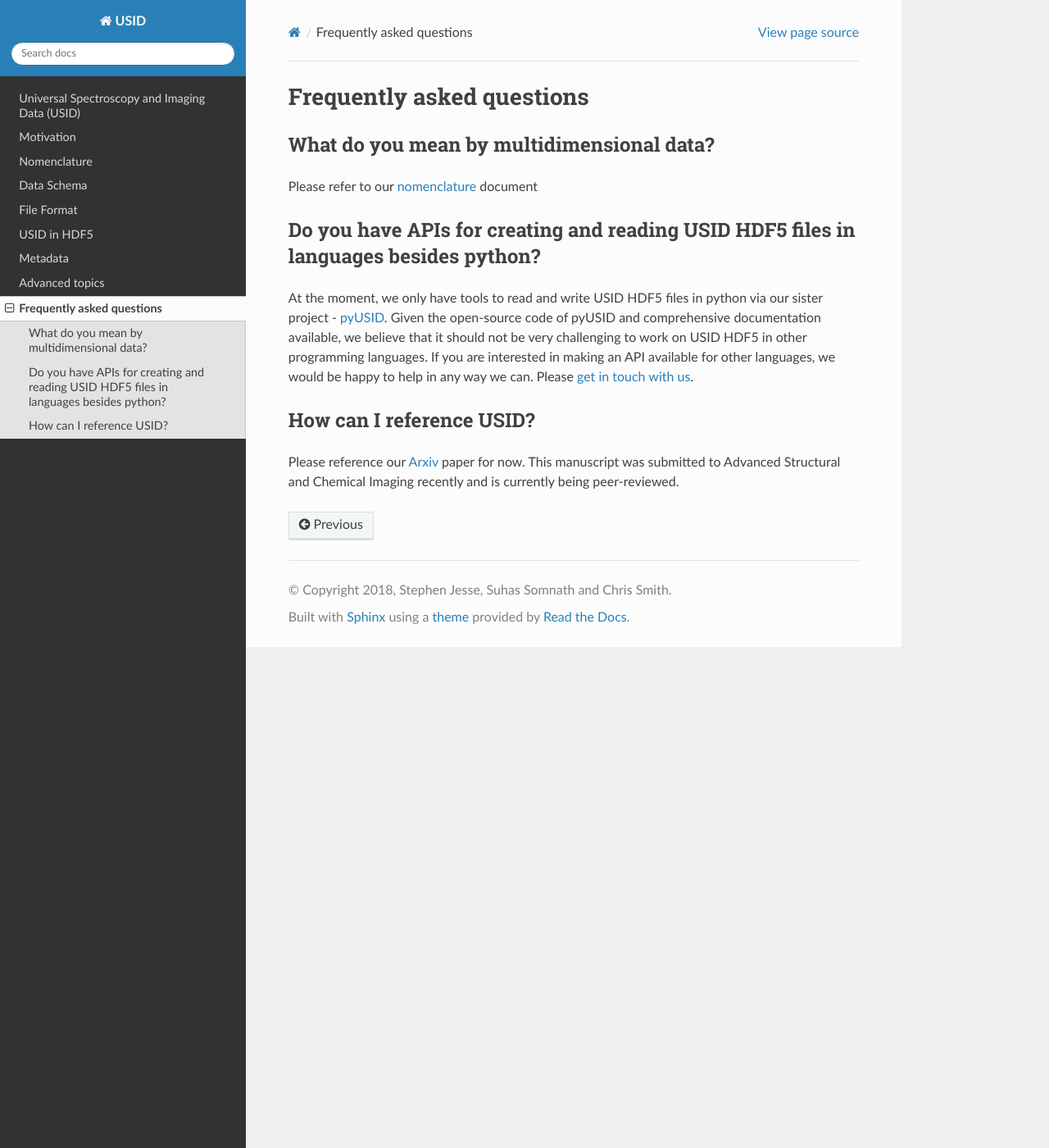
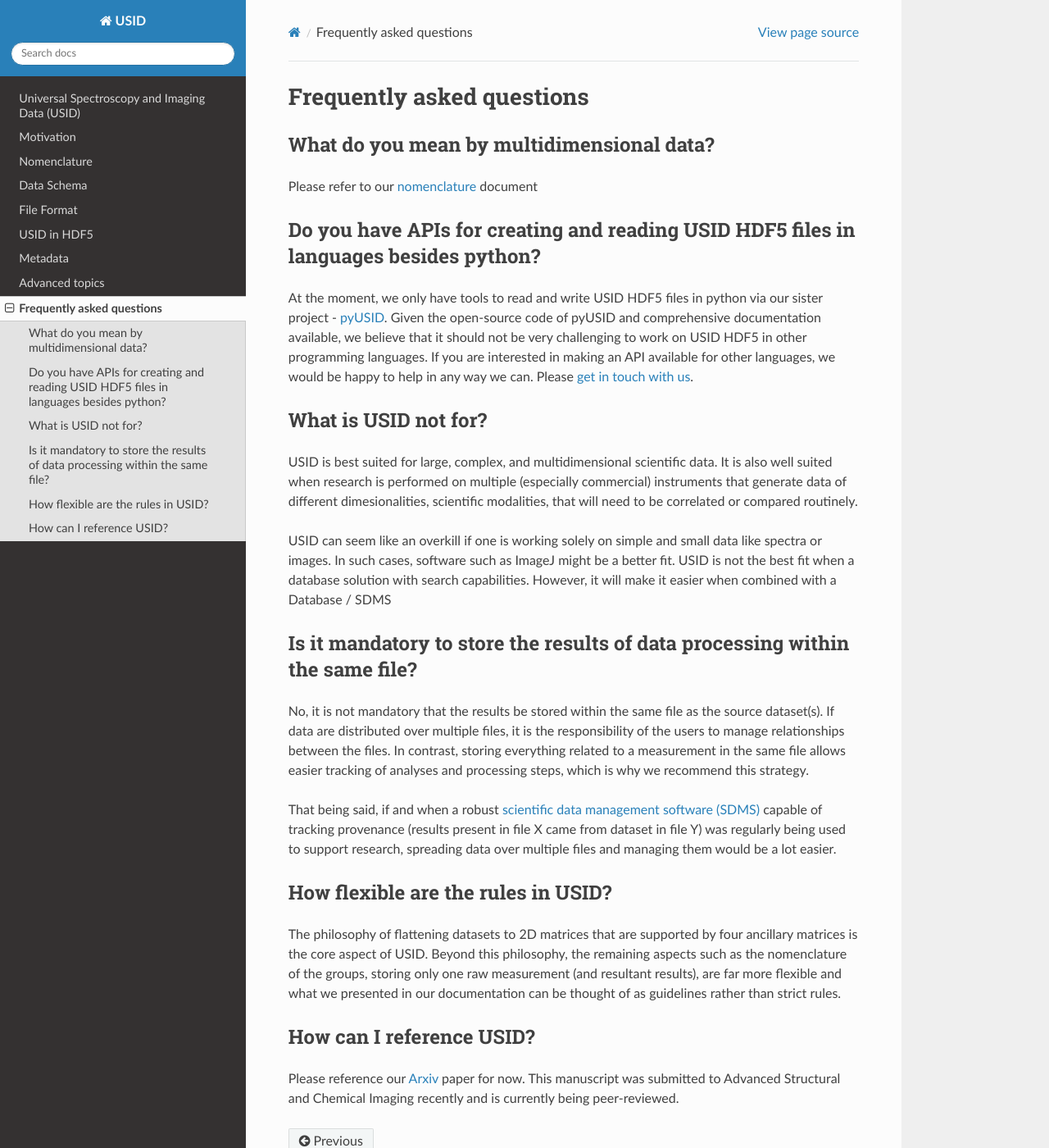
Before and after one commit to pycroscopy/UISD, a Sphinx documentation site: the page built from docs/faq.rst, in a window 1280 px wide and 1400 px high. Shown: the whole window at 82% size. Built offline with Sphinx 7.4.7 and the Read the Docs theme 2.0.0, drawn with Linux system fonts in a browser that asks for light colours; pages that are not in the unit, such as notebooks, are missing from menus; the version number could not be read and is left out.

Commit message:
Added more questions from discussions with users

```diff
--- a/docs/faq.rst
+++ b/docs/faq.rst
@@ -11,6 +11,30 @@ At the moment, we only have tools to read and write USID HDF5 files in python vi
 Given the open-source code of pyUSID and comprehensive documentation available, we believe that it should not be very challenging to work on USID HDF5 in other programming languages.
 If you are interested in making an API available for other languages, we would be happy to help in any way we can. Please `get in touch with us <./contact.html>`_.
 
+What is USID not for?
+~~~~~~~~~~~~~~~~~~~~~
+USID is best suited for large, complex, and multidimensional scientific data.
+It is also well suited when research is performed on multiple (especially commercial) instruments that generate data of different dimesionalities, scientific modalities, that will need to be correlated or compared routinely.
+
+USID can seem like an overkill if one is working solely on simple and small data like spectra or images. In such cases, software such as ImageJ might be a better fit.
+USID is not the best fit when a database solution with search capabilities. However, it will make it easier when combined with a Database / SDMS
+
+Is it mandatory to store the results of data processing within the same file?
+~~~~~~~~~~~~~~~~~~~~~~~~~~~~~~~~~~~~~~~~~~~~~~~~~~~~~~~~~~~~~~~~~~~~~~~~~~~~~
+No, it is not mandatory that the results be stored within the same file as the source dataset(s).
+If data are distributed over multiple files, it is the responsibility of the users to manage relationships between the files.
+In contrast, storing everything related to a measurement in the same file allows easier tracking of analyses and processing steps, which is why we recommend this strategy.
+
+That being said, if and when a robust `scientific data management software (SDMS) <https://www.olcf.ornl.gov/olcf-resources/rd-project/scientific-data-management-system-sdms/>`_
+capable of tracking provenance (results present in file X came from dataset in file Y) was regularly being used to support research,
+spreading data over multiple files and managing them would be a lot easier.
+
+How flexible are the rules in USID?
+~~~~~~~~~~~~~~~~~~~~~~~~~~~~~~~~~~~
+The philosophy of flattening datasets to 2D matrices that are supported by four ancillary matrices is the core aspect of USID.
+Beyond this philosophy, the remaining aspects such as the nomenclature of the groups, storing only one raw measurement (and resultant results),
+are far more flexible and what we presented in our documentation can be thought of as guidelines rather than strict rules.
+
 How can I reference USID?
 ~~~~~~~~~~~~~~~~~~~~~~~~~
 Please reference our `Arxiv <https://arxiv.org/abs/1903.09515>`_ paper for now.
```
